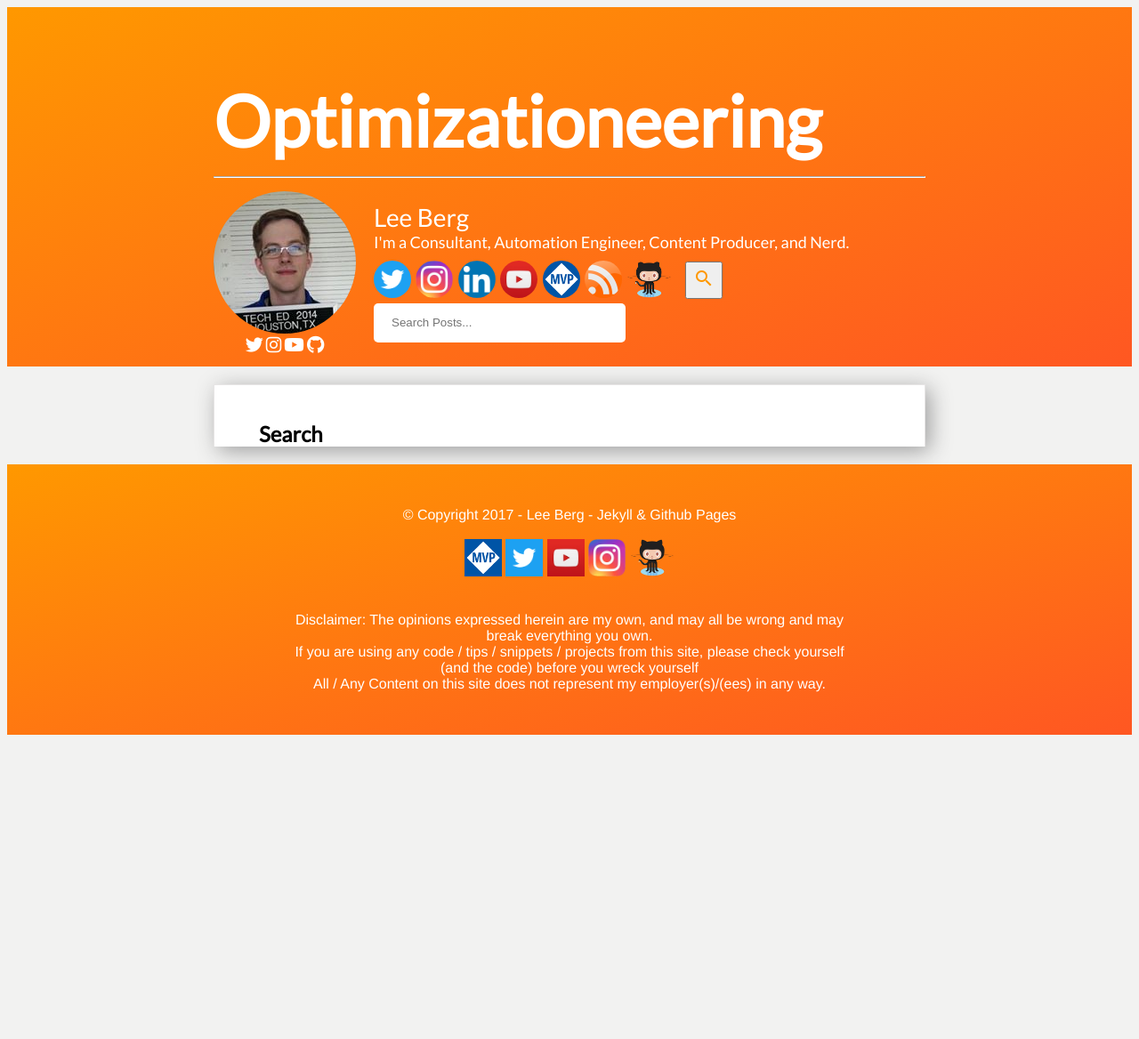
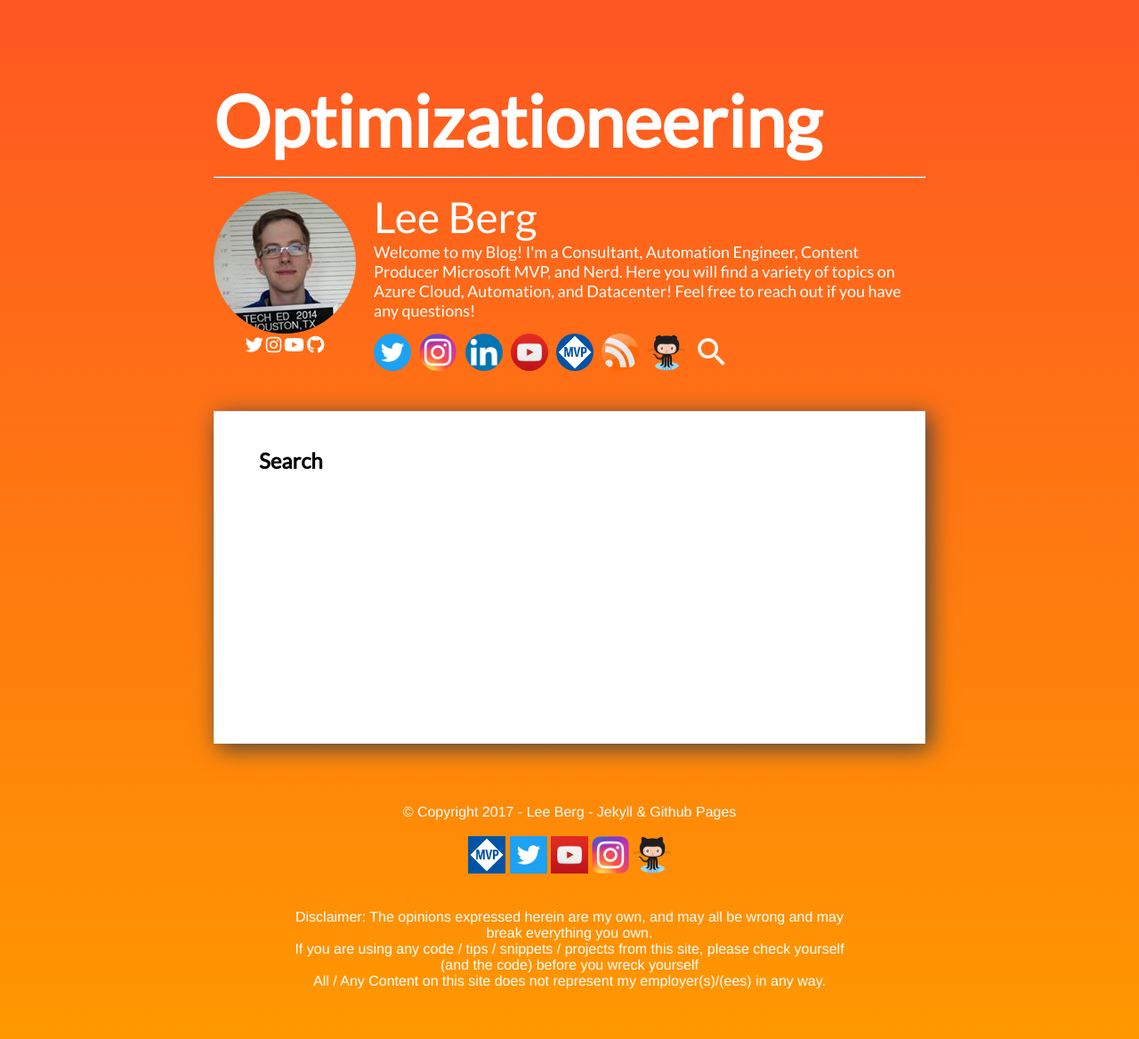
Before and after one commit to leeberg/BlogTest, a Jekyll site: the page built from search.html, in a window 1280 px wide. Shown: the whole page at 89% size. Built offline with Jekyll 4.4.1, drawn with Linux system fonts in a browser that asks for light colours; nearby versions of some CDN libraries; comment, search, counter and statistics services are not loaded; before the commit the page ends 900 px from its top, so only the background shows below that.

Commit message:
Theme Change!

```diff
--- a/_includes/header.html
+++ b/_includes/header.html
@@ -24,27 +24,29 @@
 
         <div class="header_bio">
           Lee Berg
-          <div class="header_bio_secondrow">I'm a Consultant, Automation Engineer, Content Producer, and Nerd.</div>
+          <div class="header_bio_secondrow">Welcome to my Blog! I'm a Consultant, Automation Engineer, Content Producer Microsoft MVP, and Nerd. Here you will find a variety of topics on Azure Cloud, Automation, and Datacenter! Feel free to reach out if you have any questions!</div>
 
 
 
       <div class="header_interaction">
         <div class="header_badges">
-          <a href="http://www.twitter.com/leealanberg"><img src="{{ site.baseurl }}/assets/img/badges/Twitter_Logo_White_On_Blue.png" height="42" width="42"> </a>
-          <a href="http://www.instagram.com/leealanberg"> <img src="{{ site.baseurl }}/assets/img/badges/insta.png" height="42" width="42"> </a>
-          <a href="https://www.linkedin.com/in/leeberg"><img src="{{ site.baseurl }}/assets/img/badges/LinkedIn_logo_initials.png" height="42" width="42"> </a>
-          <a href="http://www.youtube.com/leealanberg"><img src="{{ site.baseurl }}/assets/img/badges/youtube.png" height="42" width="42"> </a>
-          <a href="https://mvp.microsoft.com/en-us/PublicProfile/5001196"> <img src="{{ site.baseurl }}/assets/img/badges/MVP_Logo_Horizontal_Secondary_Blue286_CMYK_300ppi.png" height="42"width="42"></a>
-          <a href="http://leealanberg.com/feed.xml"> <img src="{{ site.baseurl }}/assets/img/badges/rss.png" height="42"width="42"></a>
-          <a href="http://www.github.com/leeberg"> <img src="{{ site.baseurl }}/assets/img/badges/Octocat.png" height="42"> </a>
+          <a href="http://www.twitter.com/leealanberg" target="_blank" ><img src="{{ site.baseurl }}/assets/img/badges/Twitter_Logo_White_On_Blue.png" height="42" width="42" alt="follow me on twitter!" ></a>
+          <a href="http://www.instagram.com/leealanberg" target="_blank" > <img src="{{ site.baseurl }}/assets/img/badges/insta.png" height="42" width="42"> </a>
+          <a href="https://www.linkedin.com/in/leeberg" target="_blank" ><img src="{{ site.baseurl }}/assets/img/badges/LinkedIn_logo_initials.png" height="42" width="42"> </a>
+          <a href="http://www.youtube.com/leealanberg" target="_blank" ><img src="{{ site.baseurl }}/assets/img/badges/youtube.png" height="42" width="42"> </a>
+          <a href="https://mvp.microsoft.com/en-us/PublicProfile/5001196" target="_blank" > <img src="{{ site.baseurl }}/assets/img/badges/MVP_Logo_Horizontal_Secondary_Blue286_CMYK_300ppi.png" height="42"width="42"></a>
+          <a href="http://leealanberg.com/feed.xml" target="_blank" > <img src="{{ site.baseurl }}/assets/img/badges/rss.png" height="42"width="42"></a>
+          <a href="http://www.github.com/leeberg" target="_blank" > <img src="{{ site.baseurl }}/assets/img/badges/Octocat.png" height="42"> </a>
+          <a href="{{ site.baseurl }}/search/" target="_blank" ><img src="{{ site.baseurl }}/assets/img/badges/ic_search_white_48dp_2x.png" height="42"> </a>
         </div>
-
+<!--
              <div class="searchcontainer">
-              <form role="search" method="get" action="{{ site.baseurl }}/search/">
+              <form role="search" method="get" action="">
                   <input id="search" name="searchString" placeholder="Search Posts..." type="text">
                   <button class="icon"><i class="material-icons">search</i></button>
               </form>
           </div>
+-->
 
       </div>
 
--- a/css/base.scss
+++ b/css/base.scss
@@ -26,11 +26,20 @@ $tablet : 700px;
 
 
 
+body {
+  //background-color: $brand-color;
+  overflow-x: hidden;
+  font-family: $font-family, "Helvetica Neue", Helvetica, Arial, sans-serif;
+  //background-image: linear-gradient(to bottom right, $grey-color-dark, $brand-color-dark);
+  background-image: linear-gradient(to bottom, $brand-color-dark, $brand-color);
+}
+
 //HEADER STUFF
 
 .header {
-  background-color: $brand-color;
-  background-image: linear-gradient(to bottom right, $brand-color, $brand-color-dark);
+  //background-color: $grey-color-dark
+  //background-image: linear-gradient(to bottom, $grey-color-dark, $brand-color-dark);
+
 }
 
 .header_content {
@@ -71,7 +80,7 @@ $tablet : 700px;
 
 .header_bio{
   display: table-cell;
-  font-size: 28px;
+  font-size: 48px;
   padding-left: 20px;
   margin: 10px 0 0px;
   font-weight: 200;
@@ -113,6 +122,13 @@ hr.post {
     text-decoration: none;
     color: #ffffff;
   }
+
+  i{
+    width: 42px !important;
+    height: 42px !important;
+
+  }
+
 }
 
 
@@ -273,7 +289,7 @@ hr.post {
     border-bottom: none;
     padding-bottom: 0;
   }
-  box-shadow: 5px 5px 25px #9E9E9E;
+  box-shadow: 5px 5px 25px #424242;
 }
 
 
@@ -296,11 +312,7 @@ hr.post {
 }
 
 
-body {
-  background-color: #F2F2F1;
-  overflow-x: hidden;
-  font-family: $font-family, "Helvetica Neue", Helvetica, Arial, sans-serif;
-}
+
 
 
 //PAGINATION!
@@ -376,10 +388,10 @@ body {
 
 
 .footer {
-  background-color: $brand-color;
-  background-image: -webkit-gradient(linear, left top, right bottom, from($brand-color), to($brand-color-dark));
-  background-image: -webkit-linear-gradient(top left, $brand-color, $brand-color-dark);
-  background-image: linear-gradient(to bottom right, $brand-color, $brand-color-dark);
+  //background-color: $brand-color;
+  //background-image: -webkit-gradient(linear, left top, right bottom, from($brand-color), to($brand-color-dark));
+  //background-image: -webkit-linear-gradient(top left, $brand-color, $brand-color-dark);
+ // background-image: linear-gradient(to bottom right, $brand-color, $brand-color-dark);
 }
 
 
--- a/search.html
+++ b/search.html
@@ -20,3 +20,5 @@ sitemap: false
      </script>
      <gcse:search queryParameterName="searchString"></gcse:search>
  </div>
+ <br>
+ <br><br><br><br><br><br><br><br><br> <br><br><br><br><br>
```
Also changed, not shown: assets/img/badges/Octocat.png, assets/img/badges/ic_search_white_48dp_2x.png (added).
